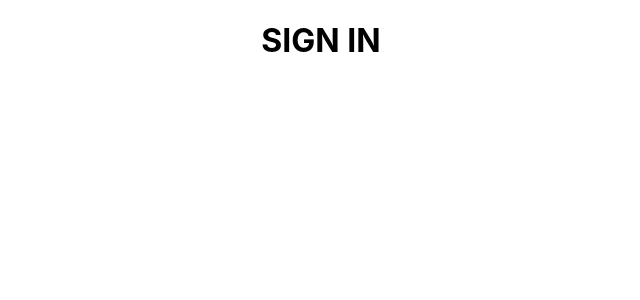
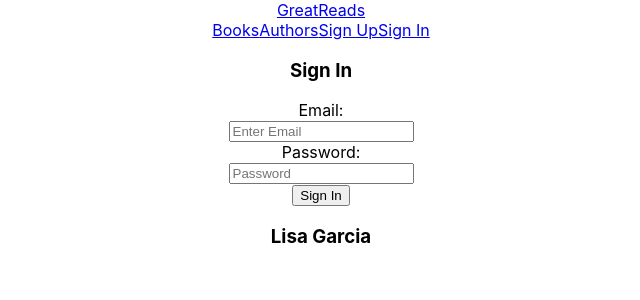
Before and after one commit to lisagarcia13/great-reads, a React (Create React App) app in the folder front-end/client/: page /sign-in in a window 1280 px wide. Shown: the top 300 px of the page, without its empty margins (319-959 px from the left). Built offline with nearby package versions, Linux system fonts and the light colour scheme.

Commit message:
login form created

```diff
--- a/front-end/client/src/App.js
+++ b/front-end/client/src/App.js
@@ -5,6 +5,7 @@ import { verifyUser } from './services/users'
 import Authors from './screens/Authors'
 import Books from './screens/Books';
 import SignUp from './screens/SignUp';
+import SignIn from './screens/SignIn';
 
 function App() {
 
@@ -41,7 +42,7 @@ function App() {
         <Route path={'/authors/:id'} element={<h1>AUTHOR DETAIL</h1>} />
         <Route path={'/authors/:id/edit'} element={<h1>AUTHOR EDIT</h1>} />
         <Route path={'/add-author'} element={<h1> ADD AUTHORS</h1>} />
-        <Route path={'/sign-in'} element={<h1>SIGN IN</h1>} />
+        <Route path={'/sign-in'} element={<SignIn setUser={setUser}/>} />
         <Route path={'/sign-up'} element={<SignUp setUser={setUser}/>} />
         <Route path ={'/sign-out'} element={<h1>SIGN OUT</h1>} />
       </Routes>
--- /dev/null
+++ b/front-end/client/src/screens/SignIn.jsx
@@ -0,0 +1,103 @@
+import { useState } from "react";
+import { signIn } from "../services/users";
+import { useNavigate } from "react-router-dom";
+import Layout from "../components/Layout";
+
+function SignIn(props) {
+  const navigate = useNavigate();
+
+  const [form, setForm] = useState({
+    email: "",
+    password: "",
+    isError: false,
+    errorMsg: "",
+  });
+
+  const handleChange = (event) => {
+    setForm({
+      ...form,
+      [event.target.name]: event.target.value,
+    });
+  };
+
+  const onSignIn = async (event) => {
+    event.preventDefault();
+    const { setUser } = props;
+    try {
+      const user = await signIn(form);
+      setUser(user);
+      navigate("/");
+    } catch (error) {
+      console.error(error);
+      setForm({
+        isError: true,
+        errorMsg: "Invalid Credentials",
+        email: "",
+        password: "",
+      });
+    }
+  };
+
+  const renderError = () => {
+    const toggleForm = form.isError ? "danger" : "";
+    if (form.isError) {
+      return (
+        <button type="submit" className={toggleForm}>
+          {form.errorMsg}
+        </button>
+      );
+    } else {
+      return (
+        <div className="button">
+          <button type="submit" className="signin-button">
+            Sign In
+          </button>
+        </div>
+      );
+    }
+  };
+
+  const { email, password } = form;
+
+  return (
+    <Layout className="layout-signin" user={props.user}>
+      <div className="signin-container">
+        <div className="header-signin">
+          <h3 className="signin">Sign In</h3>
+        </div>
+        <form className="signin-form" onSubmit={onSignIn}>
+          <div className="container">
+            <label className="signin-label">Email: </label>
+            <div className="signin-email">
+              <input
+                required
+                className="signin-input"
+                type="text"
+                name="email"
+                value={email}
+                placeholder="Enter Email"
+                onChange={handleChange}
+              />
+            </div>
+
+            <label className="signin-label">Password: </label>
+            <div className="signin-pw">
+              <input
+                required
+                className="signin-input"
+                name="password"
+                value={password}
+                type="password"
+                placeholder="Password"
+                onChange={handleChange}
+              />
+            </div>
+          </div>
+          {renderError()}
+        </form>
+      </div>
+    </Layout>
+  );
+}
+
+export default SignIn;
```
